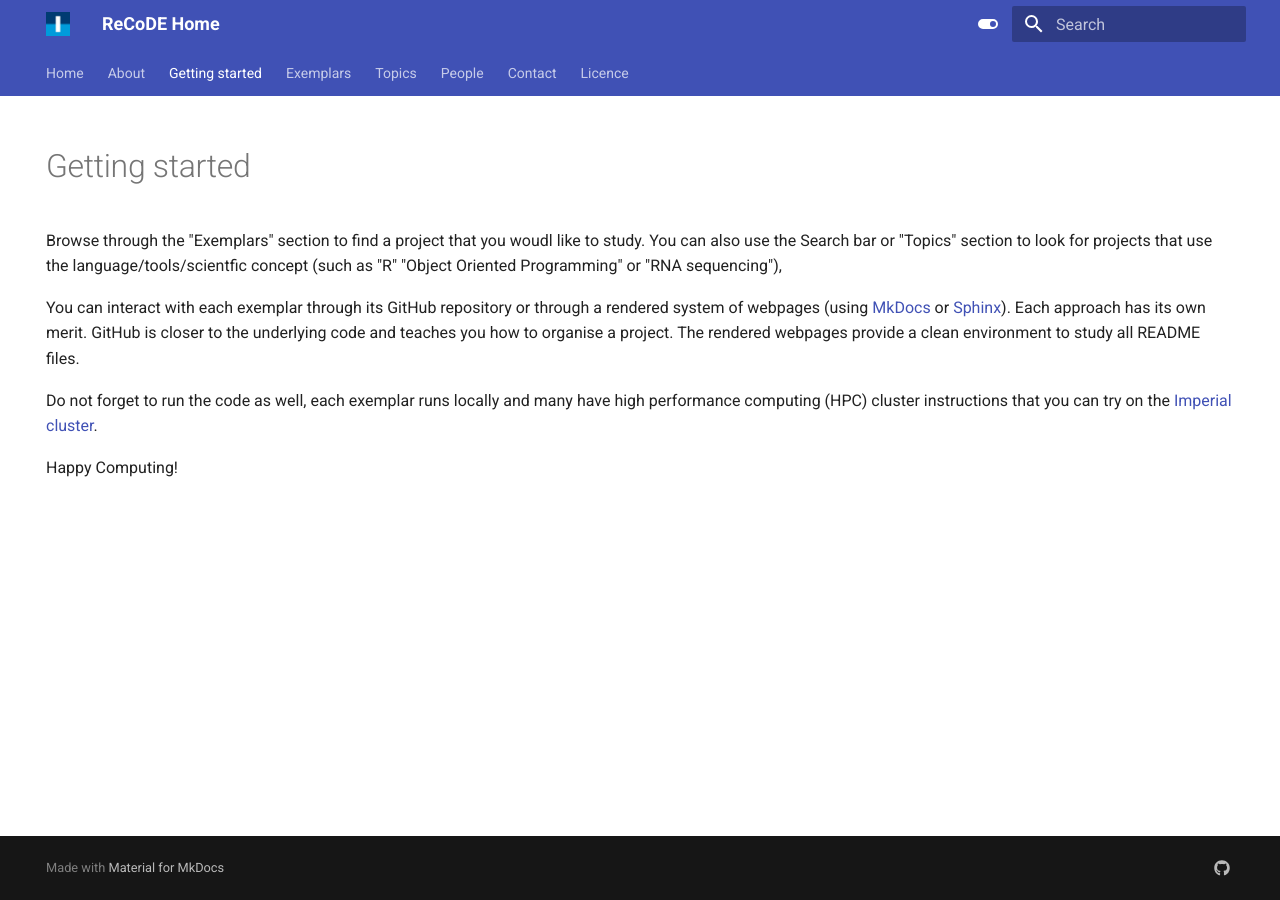
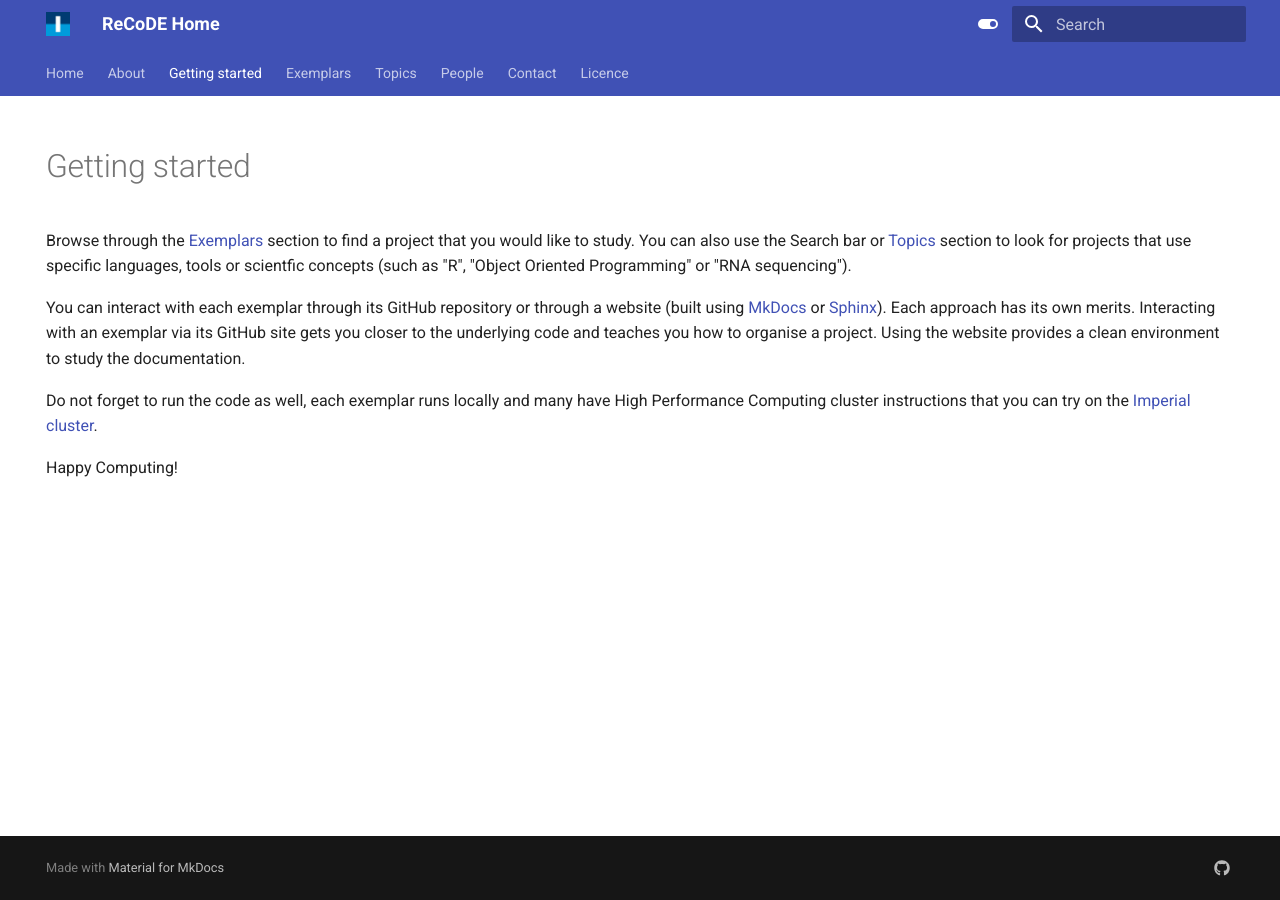
Before and after one commit to ImperialCollegeLondon/ReCoDE-home, an MkDocs documentation site: the page built from docs/getting-started.md, in a window 1280 px wide. Built offline with MkDocs 1.6.1 and Material for MkDocs 9.7.7, drawn with Linux system fonts in a browser that asks for light colours.

Commit message:
Edit: implementing after discussion with Jeremy

```diff
--- a/docs/getting-started.md
+++ b/docs/getting-started.md
@@ -7,13 +7,13 @@ search:
   exclude: true
 ---
 
-Browse through the "Exemplars" section to find a project that you woudl like to study. You can also use the Search bar or "Topics" section to look for projects that use the language/tools/scientfic concept (such as "R" "Object Oriented Programming" or "RNA sequencing"),
+Browse through the [Exemplars](exemplars/index.md) section to find a project that you would like to study. You can also use the Search bar or [Topics](tags.md) section to look for projects that use specific languages, tools or scientfic concepts (such as "R", "Object Oriented Programming" or "RNA sequencing").
 
 
-You can interact with each exemplar through its GitHub repository or through a rendered system of webpages (using [MkDocs](https://www.mkdocs.org) or [Sphinx](https://www.sphinx-doc.org/en/master/)). Each approach has its own merit. GitHub is closer to the underlying code and teaches you how to organise a project. The rendered webpages provide a clean environment to study all README files.
+You can interact with each exemplar through its GitHub repository or through a website (built using [MkDocs](https://www.mkdocs.org) or [Sphinx](https://www.sphinx-doc.org/en/master/)). Each approach has its own merits. Interacting with an exemplar via its GitHub site gets you closer to the underlying code and teaches you how to organise a project. Using the website provides a clean environment to study the documentation.
 
 
-Do not forget to run the code as well, each exemplar runs locally and many have high performance computing (HPC) cluster instructions that you can try on the [Imperial cluster](https://www.imperial.ac.uk/admin-services/ict/self-service/research-support/rcs/).
+Do not forget to run the code as well, each exemplar runs locally and many have High Performance Computing cluster instructions that you can try on the [Imperial cluster](https://www.imperial.ac.uk/admin-services/ict/self-service/research-support/rcs/).
 
 
 Happy Computing!
```
